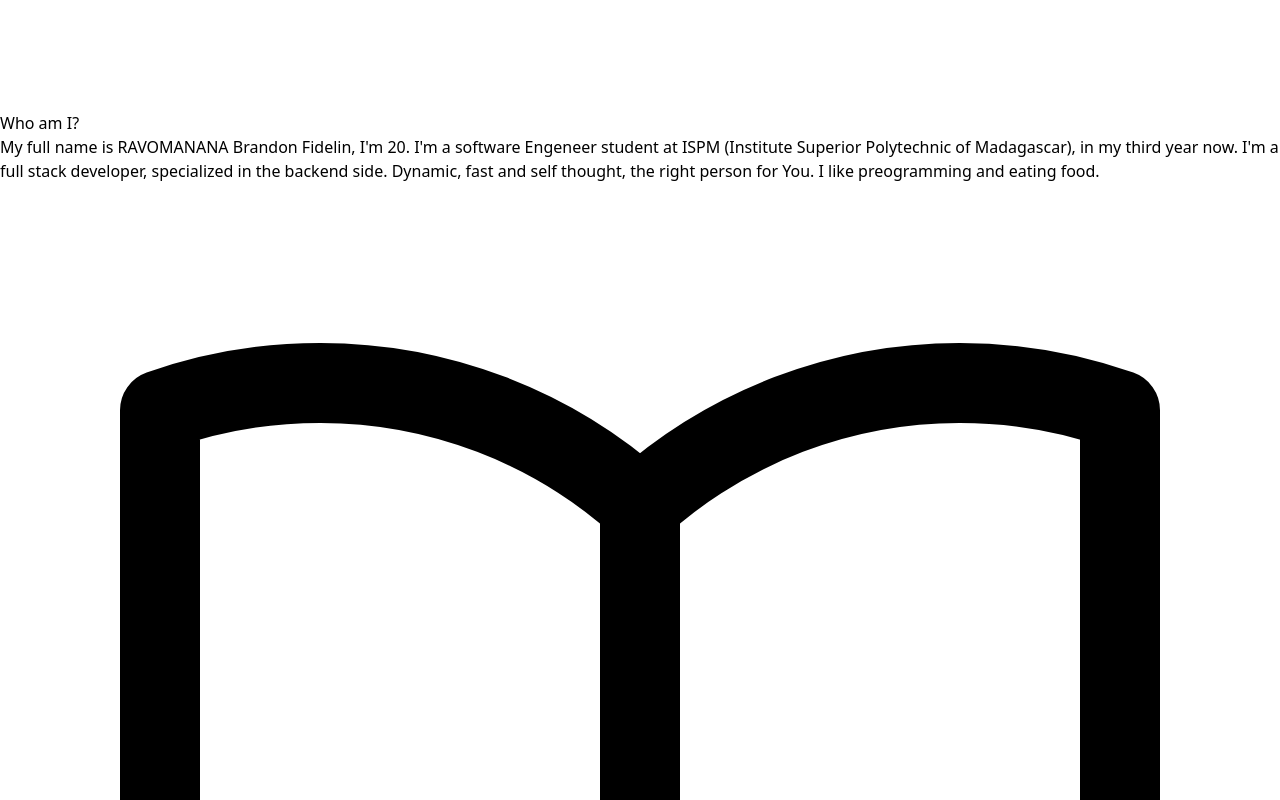
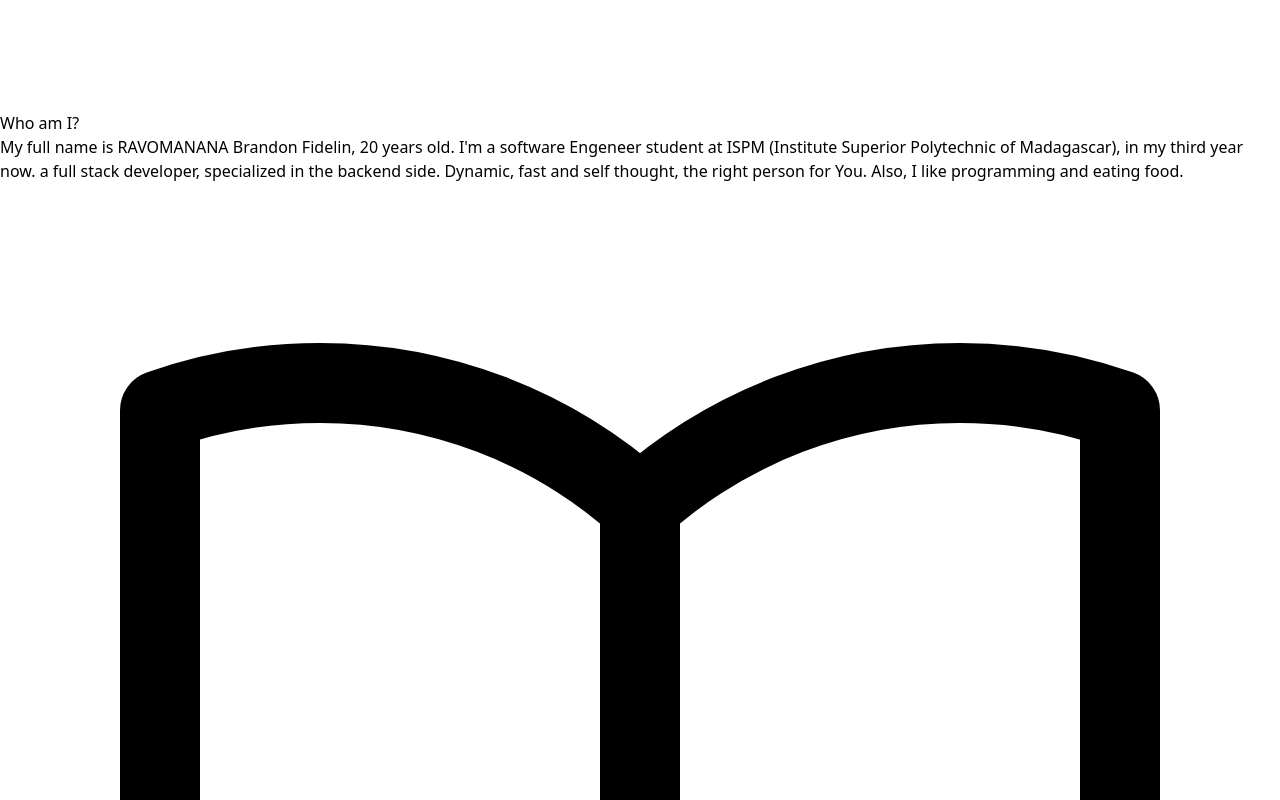
Before and after one commit to branGitfox/BrandonDEV.com, a React (Vite) app in the folder front/: page /about in a window 1280 px wide. Shown: the part 1540-2340 px from the top of the page. Built offline with nearby package versions, Linux system fonts and the light colour scheme.

Commit message:
Update About.jsx

```diff
--- a/front/src/components/About/About.jsx
+++ b/front/src/components/About/About.jsx
@@ -10,8 +10,8 @@ function About() {
             <h3 className="text-gray-400 font-bold"><IdentificationIcon className="w-5 h-5 inline text-violet-500"/> Who am I? </h3>
             <div className="mt-3  p-5">
                 <p className="font-extralight text-gray-300">
-                    My full name is RAVOMANANA Brandon Fidelin, I'm 20. I'm a software Engeneer student at ISPM (Institute Superior Polytechnic of Madagascar), in my third year now.
-                    I'm a full stack developer, specialized in the backend side. Dynamic, fast and  self thought, the right person for You. I like preogramming and eating food.
+                    My full name is RAVOMANANA Brandon Fidelin, 20 years old. I'm a software Engeneer student at ISPM (Institute Superior Polytechnic of Madagascar), in my third year now.
+                    a full stack developer, specialized in the backend side. Dynamic, fast and  self thought, the right person for You. Also, I like programming and eating food.
                 </p>
             </div>
         </div>
@@ -20,8 +20,8 @@ function About() {
             <div className="mt-3  p-5">
                 <ul className="font-extralight text-gray-300">
                         <li className="text-left"><StarIcon className="w-5 h-5 text-violet-400 inline"/> Licence</li>
-                        <li className="text-left"><StarIcon className="w-5 h-5 text-violet-400 inline"/> Bachelor degree at 2023</li>
-                        <li className="text-left"><StarIcon className="w-5 h-5 text-violet-400 inline"/> BEPC degree at 2018</li>
+                        <li className="text-left"><StarIcon className="w-5 h-5 text-violet-400 inline"/> Bachelor degree in 2021</li>
+                        <li className="text-left"><StarIcon className="w-5 h-5 text-violet-400 inline"/> BEPC degree  in 2018</li>
                 </ul>
             </div>
         </div>
@@ -30,8 +30,8 @@ function About() {
             <div className="mt-3  p-5">
                     <ul className="font-extralight text-gray-300">
                             <li className="text-left"><StarIcon className="w-5 h-5 text-violet-400 inline"/> Web Developer Certification at DTC web 2023</li>
-                            <li className="text-left"><StarIcon className="w-5 h-5 text-violet-400 inline"/> Bachelor degree at 2023</li>
-                            <li className="text-left"><StarIcon className="w-5 h-5 text-violet-400 inline"/> BEPC degree at 2018</li>
+                            <li className="text-left"><StarIcon className="w-5 h-5 text-violet-400 inline"/>Two months stage at Society Tavaratra in 2023</li>
+                            <li className="text-left"><StarIcon className="w-5 h-5 text-violet-400 inline"/> Looking for a new Stage for Licence</li>
                     </ul>
             </div>
         </div>
```
